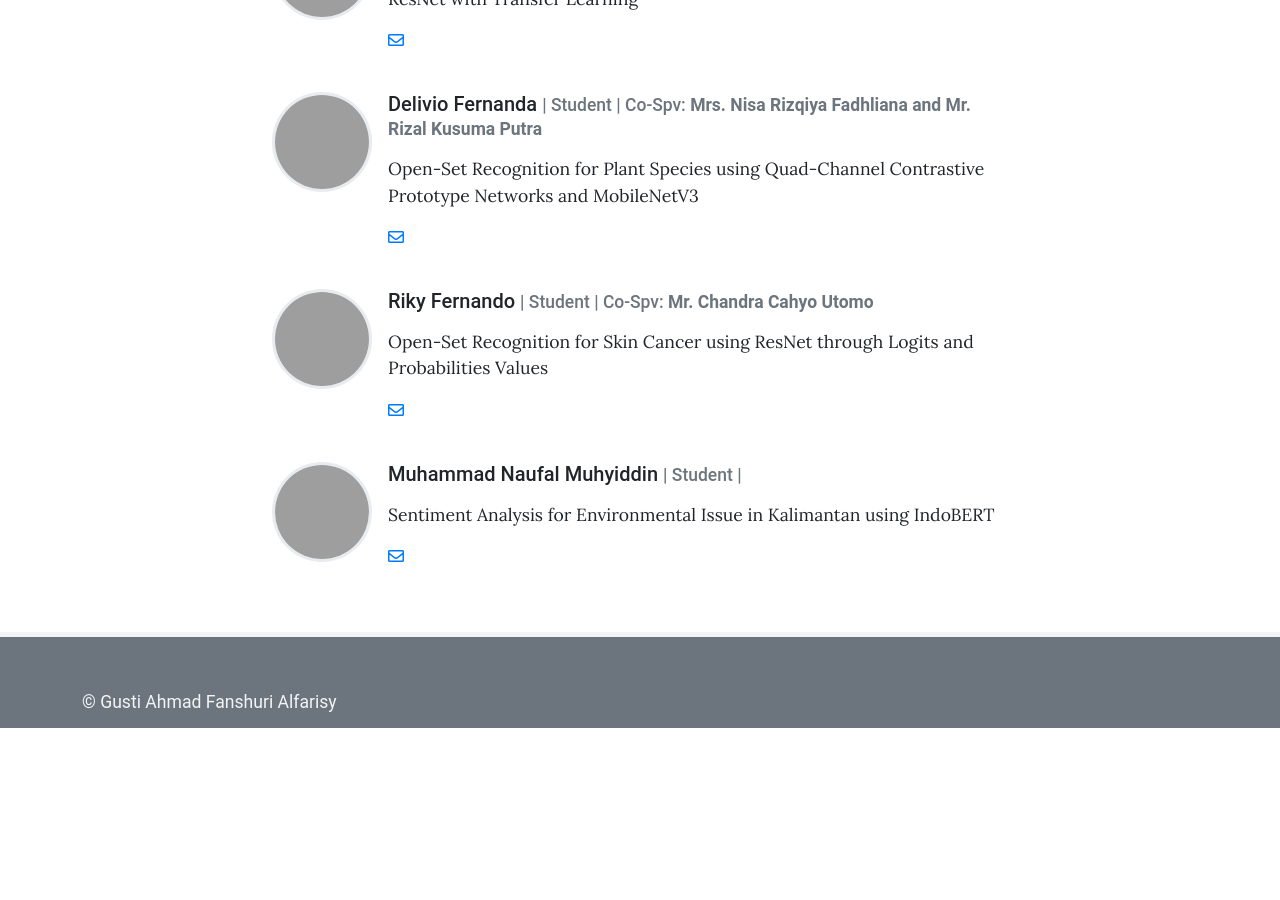
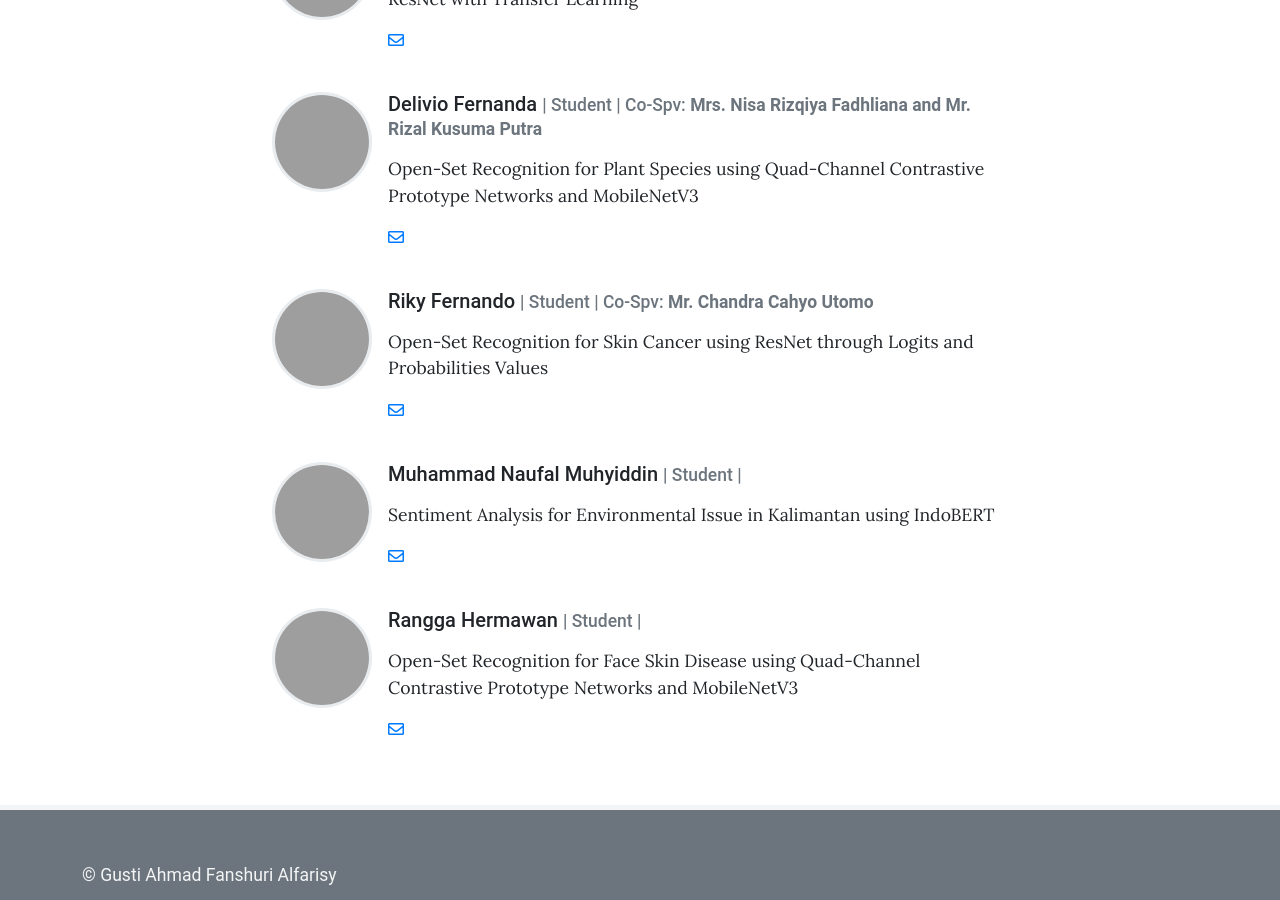
Before and after one commit to gusti-alfarisy/gusti-alfarisy.github.io, a Jekyll site: the page built from pages/team.md, in a window 1280 px wide and 900 px high, scrolled down 1251 px. Built offline with Jekyll 4.4.1, drawn with Linux system fonts in a browser that asks for light colours; some web fonts are replaced; before the commit the page ends 1979 px from its top, so only the background shows below that; grey boxes are pictures that could not be loaded.

Commit message:
update Team

```diff
--- a/_data/team.yml
+++ b/_data/team.yml
@@ -76,6 +76,15 @@
   description: >
     Sentiment Analysis for Environmental Issue in Kalimantan using IndoBERT
   email: 11211060@student.itk.ac.id
+
+- name: Rangga Hermawan
+  role: Student
+  image: https://cdn.pixabay.com/photo/2018/11/13/21/43/avatar-3814049_640.png
+  description: >
+    Open-Set Recognition for Face Skin Disease using Quad-Channel Contrastive Prototype Networks and MobileNetV3
+#  cospv: Mrs. Nisa Rizqiya Fadhliana and Mr. Rizal Kusuma Putra
+  email: 11211071@student.itk.ac.id
+
 #- name: Professor Hubert J. Farnsworth
 #  role: CEO & Owner
 #  image: assets/theme/images/farnsworth_angelo-abear-1662775-unsplash.jpg
```
